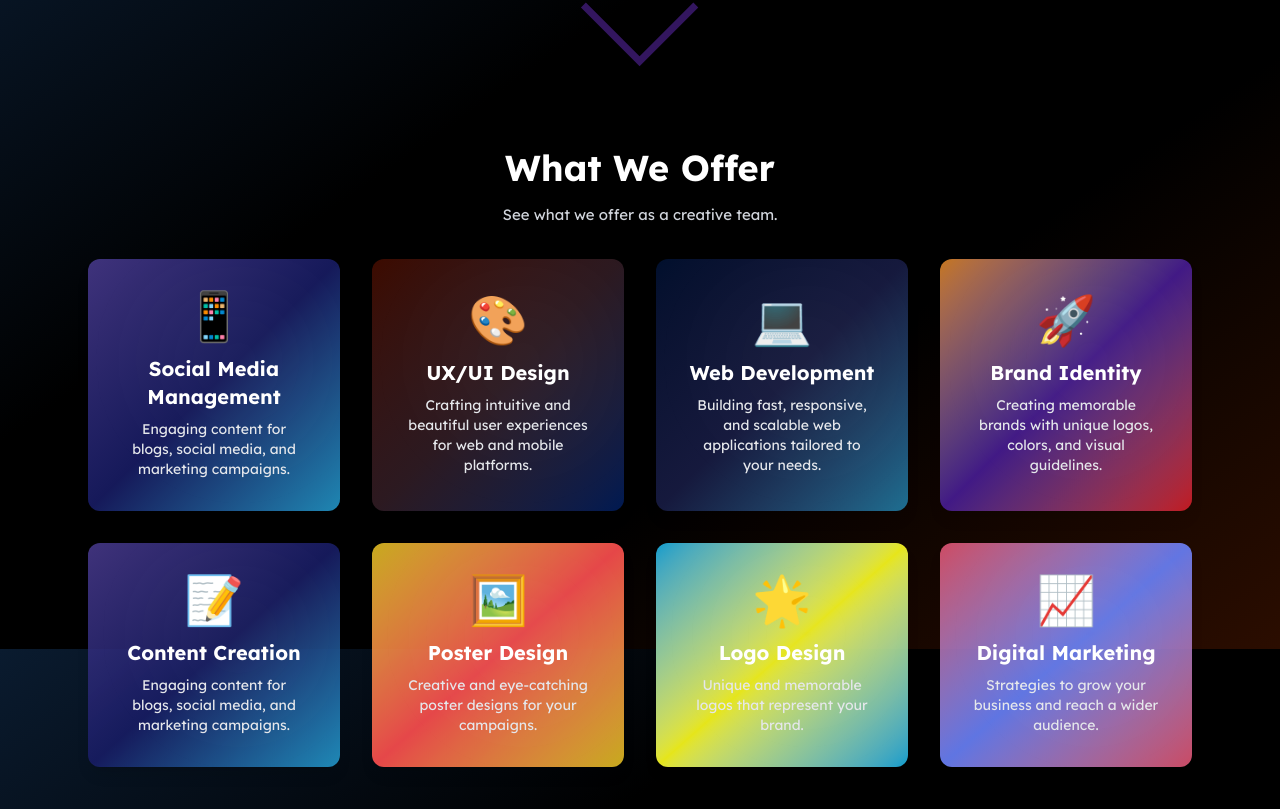
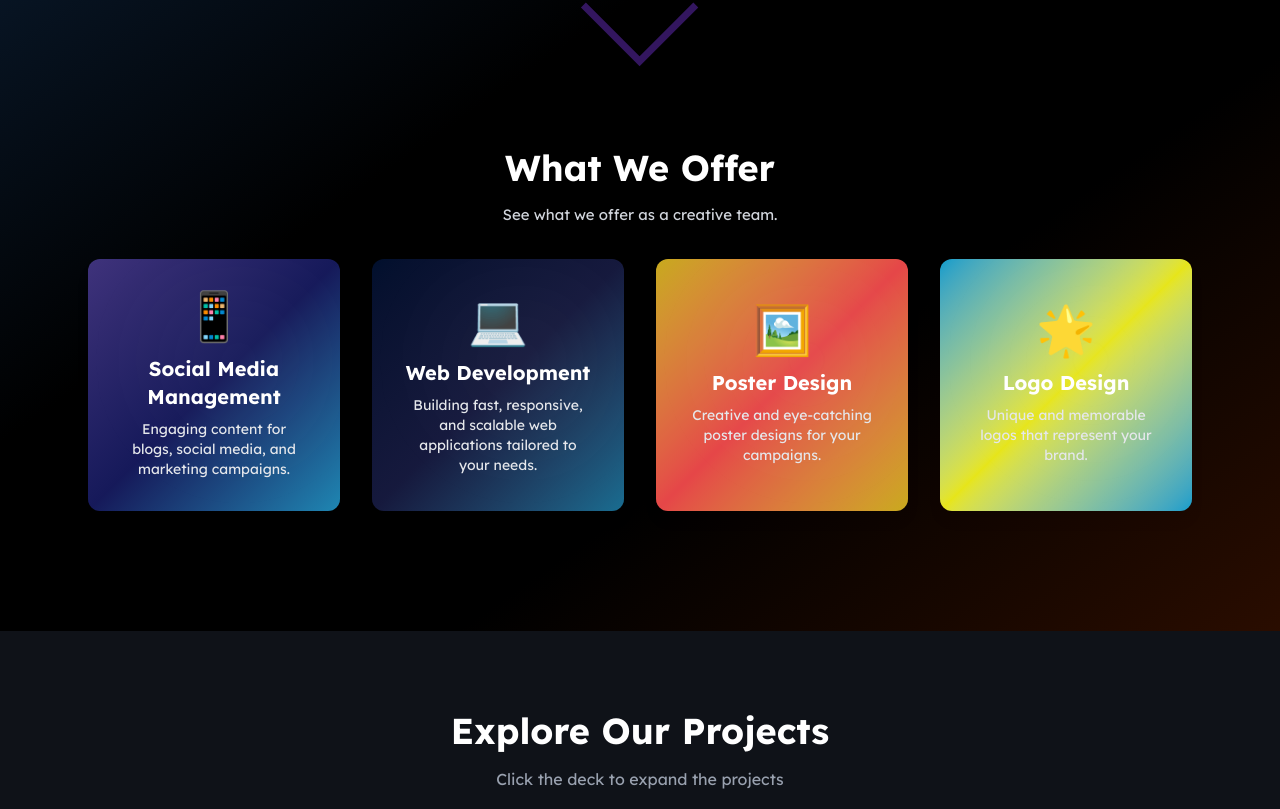
Before and after one commit to barezzali2/Design-Vision, a React (Vite) app: page / in a window 1280 px wide. Shown: the part 951-1760 px from the top of the page. Built offline with nearby package versions, Linux system fonts and the light colour scheme.

Commit message:
Some modification

```diff
--- a/src/components/home/ServicesSection.jsx
+++ b/src/components/home/ServicesSection.jsx
@@ -10,28 +10,10 @@ const services = [
     bg: "from-[#4f3f99]/80 via-[#181c64]/90 to-[#26a8df]/80"
   },
   {
-    title: "UX/UI Design",
-    icon: "🎨",
-    description: "Crafting intuitive and beautiful user experiences for web and mobile platforms.",
-    bg: "from-[#4b0d00]/80 via-[#311c24]/90 to-[#002066]/80"
-  },
-  {
     title: "Web Development",
     icon: "💻",
     description: "Building fast, responsive, and scalable web applications tailored to your needs.",
     bg: "from-[#003396]/30 via-[#181c44]/90 to-[#26a8df]/65"
-  },
-  {
-    title: "Brand Identity",
-    icon: "🚀",
-    description: "Creating memorable brands with unique logos, colors, and visual guidelines.",
-    bg: "from-[#f7941f]/80 via-[#481c94]/90 to-[#eb1d25]/80"
-  },
-  {
-    title: "Content Creation",
-    icon: "📝",
-    description: "Engaging content for blogs, social media, and marketing campaigns.",
-    bg: "from-[#4f3f99]/80 via-[#181c64]/90 to-[#26a8df]/80"
   },
     {
     title: "Poster Design",
@@ -45,73 +27,13 @@ const services = [
     description: "Unique and memorable logos that represent your brand.",
     bg: "from-[#00c3ff]/80 via-[#ffff1c]/90 to-[#00c3ff]/80"
   },
-  {
-    title: "Digital Marketing",
-    icon: "📈",
-    description: "Strategies to grow your business and reach a wider audience.",
-    bg: "from-[#fc5c7d]/80 via-[#6a82fb]/90 to-[#fc5c7d]/80"
-  }
 ];
-
-
-
-
-// const services = [
-//   {
-//     title: "Social Media Management",
-//     icon: "📱",
-//     description: "Engaging content for blogs, social media, and marketing campaigns.",
-//     bg: "from-[#ffecd2]/80 via-[#fcb69f]/90 to-[#ff6e7f]/80"
-//   },
-//   {
-//     title: "UI/UX Design",
-//     icon: "🎨",
-//     description: "Crafting intuitive and beautiful user experiences for web and mobile platforms.",
-//     bg: "from-[#43cea2]/80 via-[#185a9d]/90 to-[#2b5876]/80"
-//   },
-//   {
-//     title: "Web Development",
-//     icon: "💻",
-//     description: "Building fast, responsive, and scalable web applications tailored to your needs.",
-//     bg: "from-[#f7971e]/80 via-[#ffd200]/90 to-[#f7971e]/80"
-//   },
-//   {
-//     title: "Brand Identity",
-//     icon: "🚀",
-//     description: "Creating memorable brands with unique logos, colors, and visual guidelines.",
-//     bg: "from-[#f953c6]/80 via-[#b91d73]/90 to-[#f953c6]/80"
-//   },
-//   {
-//     title: "Content Creation",
-//     icon: "✍️",
-//     description: "Engaging content for blogs, social media, and marketing campaigns.",
-//     bg: "from-[#30cfd0]/80 via-[#330867]/90 to-[#30cfd0]/80"
-//   },
-//   {
-//     title: "Poster Design",
-//     icon: "🖼️",
-//     description: "Creative and eye-catching poster designs for your campaigns.",
-//     bg: "from-[#f9d423]/80 via-[#ff4e50]/90 to-[#f9d423]/80"
-//   },
-//   {
-//     title: "Logo Design",
-//     icon: "🌟",
-//     description: "Unique and memorable logos that represent your brand.",
-//     bg: "from-[#00c3ff]/80 via-[#ffff1c]/90 to-[#00c3ff]/80"
-//   },
-//   {
-//     title: "Digital Marketing",
-//     icon: "📈",
-//     description: "Strategies to grow your business and reach a wider audience.",
-//     bg: "from-[#fc5c7d]/80 via-[#6a82fb]/90 to-[#fc5c7d]/80"
-//   }
-// ];
 
 
 function ServicesSection() {
   return (
     <div
-      className="w-[94%] max-w-6xl mx-auto px-6 mb-40"
+      className="w-[94%] max-w-6xl mx-auto px-6 mb-25 lg:mb-30"
     >
       <motion.div className="text-center mb-8"
       initial={{ opacity: 0, y: 30 }}
```
